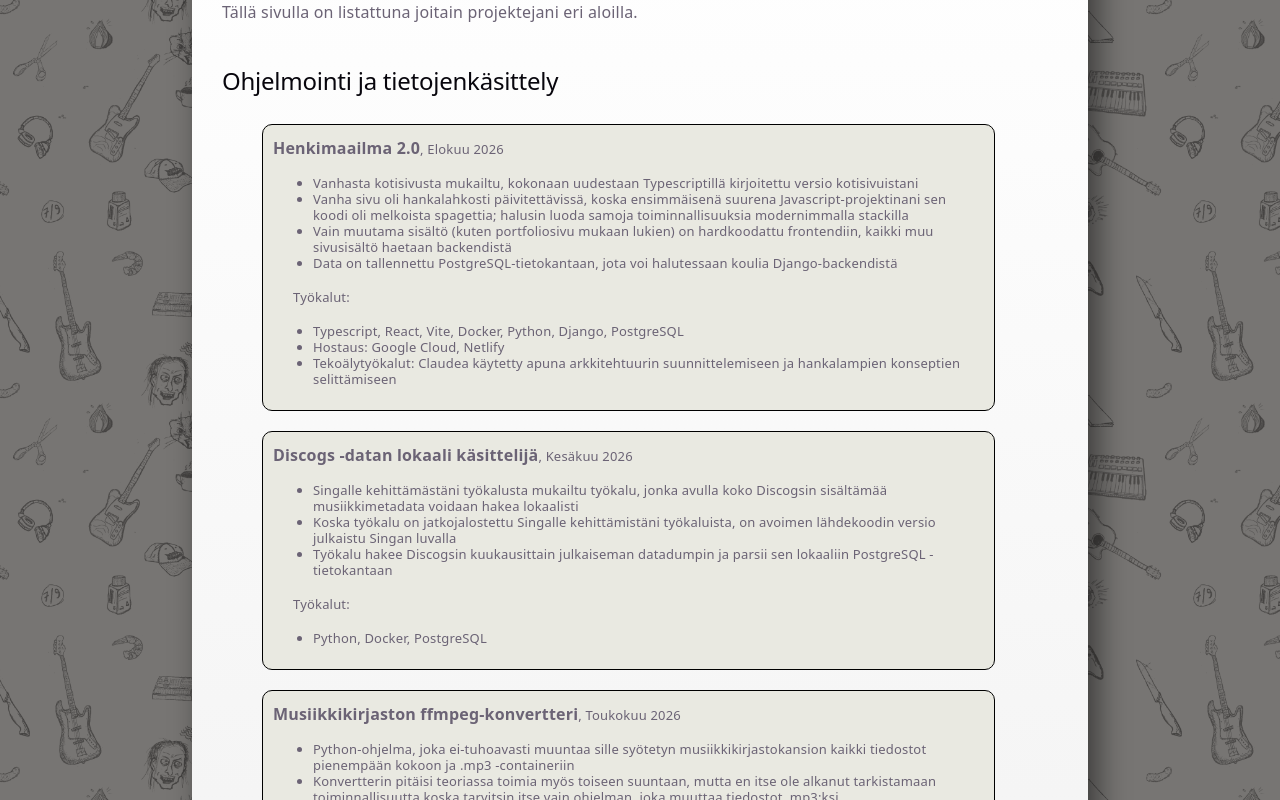
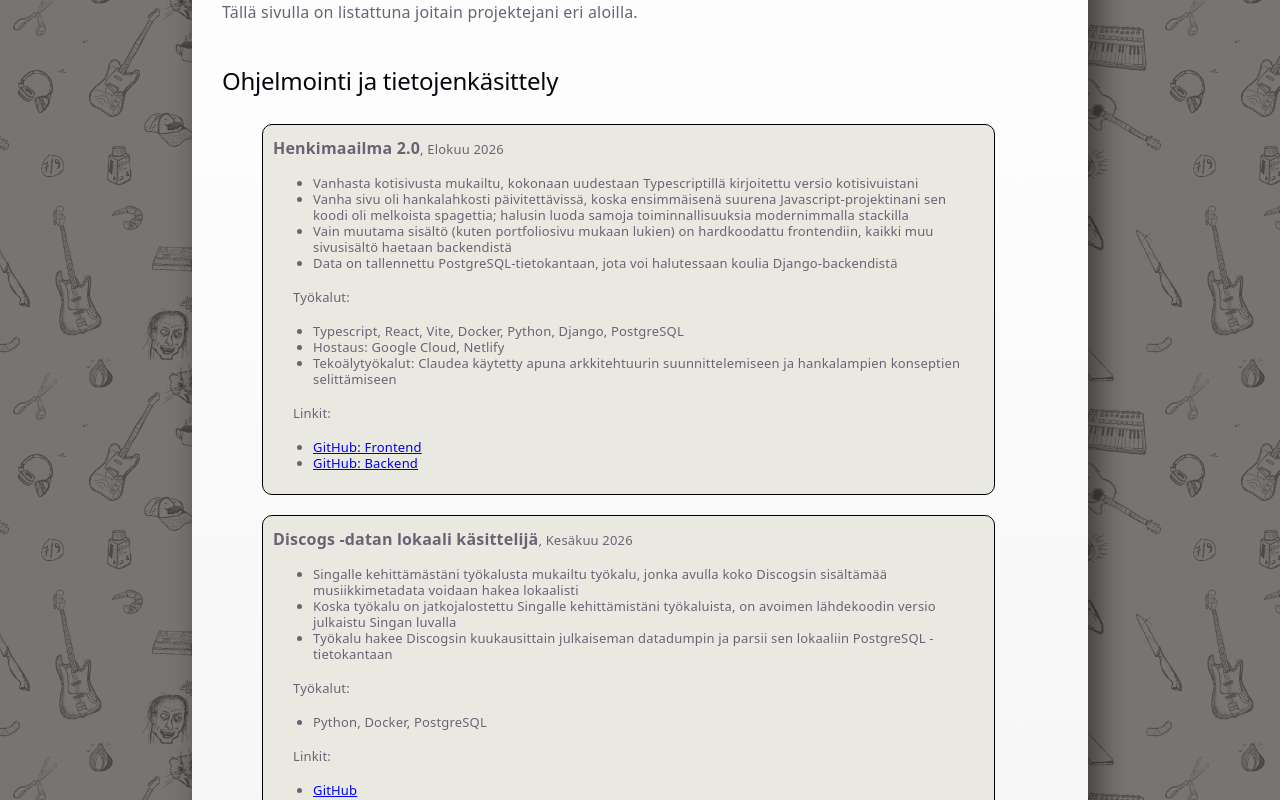
Before and after one commit to HenriKahkonen/henkimaailma-ts, a React (Vite) app: page /portfolio in a window 1280 px wide. Shown: the part 240-1040 px from the top of the page. Built offline with nearby package versions, Linux system fonts and the light colour scheme; no server answers.

Commit message:
Added support for links in portfolio items

```diff
--- a/src/pages/Portfoliopage/Portfoliopage.content.ts
+++ b/src/pages/Portfoliopage/Portfoliopage.content.ts
@@ -15,11 +15,24 @@
     approximate?: boolean;  // True if not sure about exact dates
 }
 
+/**
+ * Accepts optional values all? fi? and en?
+ */
+export type OptionalLocalizedText =
+    | { all : string; fi?: never; en?: never }
+    | { all? : never; fi: string; en: string;};
+
+export interface PortfolioLink {
+    name : OptionalLocalizedText;
+    url : string;
+}
+
 export interface PortfolioProject {
     title: LocalizedText;
     timeframe: Timeframe;
     descriptors: LocalizedText[];
     tools: LocalizedText[];
+    links?: PortfolioLink[];
 }
 
 export interface PortfolioField {
@@ -29,6 +42,7 @@
 
 export interface PortfolioPageContent {
     intro: LocalizedText;
+    links_text: LocalizedText;
     fields: PortfolioField[];
 }
 
@@ -66,6 +80,10 @@
         fi: "Tällä sivulla on listattuna joitain projektejani eri aloilla.",
         en: "On this page you can find some of my projects in different fields.",
     },
+    links_text : {
+        fi: "Linkit:",
+        en: "Links:",
+    },
     fields: [
         {
             fieldname: {
@@ -77,6 +95,16 @@
                 {
                     title: { fi: "Henkimaailma 2.0", en: "Personal webpage 2.0" },
                     timeframe: { year: 2026, month: 8 },
+                    links: [
+                        {
+                            name: { all : "GitHub: Frontend"},
+                            url: "https://github.com/HenriKahkonen/henkimaailma-ts",
+                        },
+                        {
+                            name: { all : "GitHub: Backend"},
+                            url: "https://github.com/HenriKahkonen/henkimaailma-django-be",
+                        },
+                    ],
                     descriptors: [
                         {
                             fi: "Vanhasta kotisivusta mukailtu, kokonaan uudestaan Typescriptillä kirjoitettu versio kotisivuistani",
@@ -108,6 +136,12 @@
                 {
                     title: { fi: "Discogs -datan lokaali käsittelijä", en: "Discogs music metadata mirror" },
                     timeframe: { year: 2026, month: 6 },
+                    links: [
+                        {
+                            name: {all: "GitHub"},
+                            url: "https://github.com/HenriKahkonen/Discogs-Metadata-Mirror"
+                        },
+                    ],
                     descriptors: [
                         {
                             fi: "Singalle kehittämästäni työkalusta mukailtu työkalu, jonka avulla koko Discogsin sisältämää musiikkimetadata voidaan hakea lokaalisti",
@@ -140,6 +174,12 @@
                             en: "Converter should in theory work in both ways, but I haven't developed or checked the functionality since I only needed a one-time conversion of all my files into .mp3",
                         },
                     ],
+                    links: [
+                        {
+                            name: {all: "GitHub"},
+                            url: "https://github.com/HenriKahkonen/music-library-ffmpeg-convert"
+                        },
+                    ],
                     tools: [
                         { fi: "Python", en: "Python" },
                     ],
@@ -170,6 +210,12 @@
                 {
                     title: { fi: "Gameplay footage -raportoija", en: "Gameplay footage reporter" },
                     timeframe: { year: 2025, month: 10 },
+                    links: [
+                        {
+                            name: {all: "GitHub"},
+                            url: "https://github.com/HenriKahkonen/GameplayFootageReporter"
+                        },
+                    ],
                     descriptors: [
                         {
                             fi: "Python-ohjelma, joka tutkii kovalevyltäni pelivideomateriaalikansion ja laatii dataraportin videotiedostoista",
@@ -215,6 +261,22 @@
                             en: "Due to engine limitations, the exact shape and orientation of the platform needs to be deduced using trigonometry",
                         },
                     ],
+                    links: [
+                        {
+                            name: {
+                                fi: "GitHub (.wad-tiedosto ja readme)",
+                                en: "GitHub (.wad file and readme)",
+                            },
+                            url: "https://github.com/HenriKahkonen/GZDoom3DConveyorBelts"
+                        },
+                        {
+                            name : {
+                                fi: "Videodemo",
+                                en: "Video demo"
+                            },
+                            url : "https://www.youtube.com/watch?v=efWAZJVvzSc"
+                        },
+                    ],
                     tools: [
                         { fi: "GZdoom, Zscript", en: "GZdoom, Zscript" },
                     ],
@@ -237,6 +299,12 @@
                             en: "Semi-abandoned project in its infancy. I should reboot it now that I know Python a little better",
                         },
                     ],
+                    links: [
+                        {
+                            name : {all: "GitHub"},
+                            url : "https://github.com/HenriKahkonen/tiled_mapgenerator",
+                        }
+                    ],
                     tools: [
                         { fi: "Python", en: "Python" },
                         { fi: "Adobe Photoshop (grafiikat)", en: "Adobe Photoshop (graphics editing)" },
@@ -246,6 +314,19 @@
                 {
                     title: { fi: "Levyraatibotti Jives", en: "Music review service bot Jives" },
                     timeframe: { year: 2023, approximate: true },
+                    links : [
+                        {
+                            name : {all: "GitHub"},
+                            url : "https://github.com/HenriKahkonen/jives-bot",
+                        },
+                        {
+                            name: {
+                                fi: "Wayback Machine: tulossivu",
+                                en: "Wayback Machine: results page"
+                            },
+                            url : "https://web.archive.org/web/20250423233526/http://henkimaailma.net/levyraati",
+                        }
+                    ],
                     descriptors: [
                         {
                             fi: "Kotisivujeni oheen luotu levyraatibotti, jonka kanssa voi vuorovaikuttaa Discord-serverilläni",
@@ -300,6 +381,21 @@
                             en: "Review scores synced to display on my homepage]",
                         },
                     ],
+                    links : [
+                        {
+                            name: {
+                                all: "Github",
+                            },
+                            url: "https://github.com/HenriKahkonen/henkimaailma"
+                        },
+                        {
+                            name: {
+                                fi: "Wayback machine: vanha arkistokopio sivusta",
+                                en: "Wayback machine: old archive copy of site",
+                            },
+                            url: "https://web.archive.org/web/20250423233526/http://henkimaailma.net"
+                        },
+                    ],
                     tools: [
                         { fi: "Javascript, React, Node.js", en: "Javascript, React, Node.js" },
                         { fi: "Hostaus: Netlify, fly.io", en: "Hosting: Netlify, fly.io" },
@@ -309,6 +405,12 @@
                 {
                     title: { fi: "Tekstipohjainen gladiaattoripeli", en: "Text-based gladiator game" },
                     timeframe: { year: 2019, approximate: true },
+                    links : [
+                        {
+                            name : { all : "GitHub"},
+                            url : "https://github.com/HenriKahkonen/Gladiaattoripeli",
+                        }
+                    ],
                     descriptors: [
                         {
                             fi: "Parityönä tehty Java-peli",
--- a/src/pages/Portfoliopage/Portfoliopage.tsx
+++ b/src/pages/Portfoliopage/Portfoliopage.tsx
@@ -1,5 +1,5 @@
 import { type Language, useLanguage } from "../../assets/LanguageContext.tsx"
-import { type PortfolioField, static_content, formatTimeframe } from "./Portfoliopage.content.ts"
+import { type PortfolioField, static_content, formatTimeframe, type PortfolioProject } from "./Portfoliopage.content.ts"
 import {motion, AnimatePresence} from 'framer-motion';
 import React from "react"
 
@@ -55,17 +55,23 @@
         <div className="portfolio-item" key={"Project"+project.title.fi}>
           <b>{project.title[lang]}</b>, <span>{formatTimeframe(project.timeframe, lang)}</span>
           {/*<p>{desctext[lang]}</p>*/}
+
           <ul>
             {project.descriptors.map ((desc) => (
               <li key={project.title.fi+desc.fi}>{desc[lang]}</li>
             ))}
           </ul>
+
           <p>{toolstext[lang]}</p>
           <ul>
             {project.tools.map ((tool) => (
               <li key={project.title.fi+tool.fi}>{tool[lang]}</li>
             ))}
           </ul>
+
+          {/* "Links" <p> not rendered if project has no links */}
+          {renderPortfolioProjectLinks({lang,project})}
+
         </div>
       ))}
 
@@ -73,4 +79,33 @@
   )
 }
 
+
+interface PortfolioLinkProps {
+  lang : Language;
+  project: PortfolioProject
+}
+
+function renderPortfolioProjectLinks ({ lang, project }:PortfolioLinkProps) {
+  const linktxt = static_content.links_text[lang]
+  if (project.links === undefined) {
+    return null
+  }
+  else {
+    return (
+      <>
+        <p>{linktxt}</p>
+        <ul>
+          {project.links.map ((link) => (
+              <li key={link.url}>
+                <a href={link.url}>
+                  {link.name[lang] ? link.name[lang] : link.name.all}
+                </a>
+              </li>
+          ))}
+        </ul>
+      </>
+    )
+  }
+}
+
 export default Portfoliopage;
```
